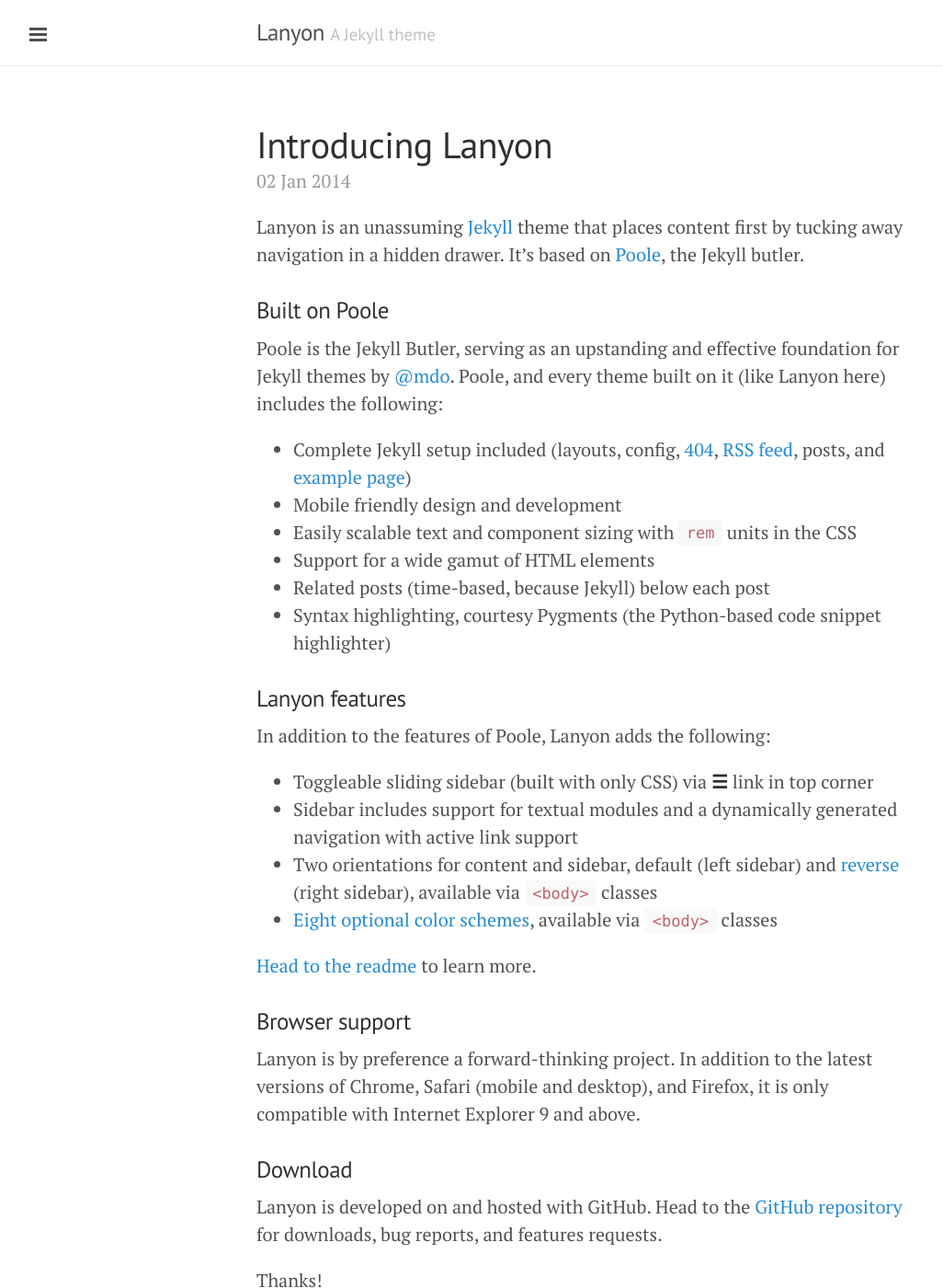
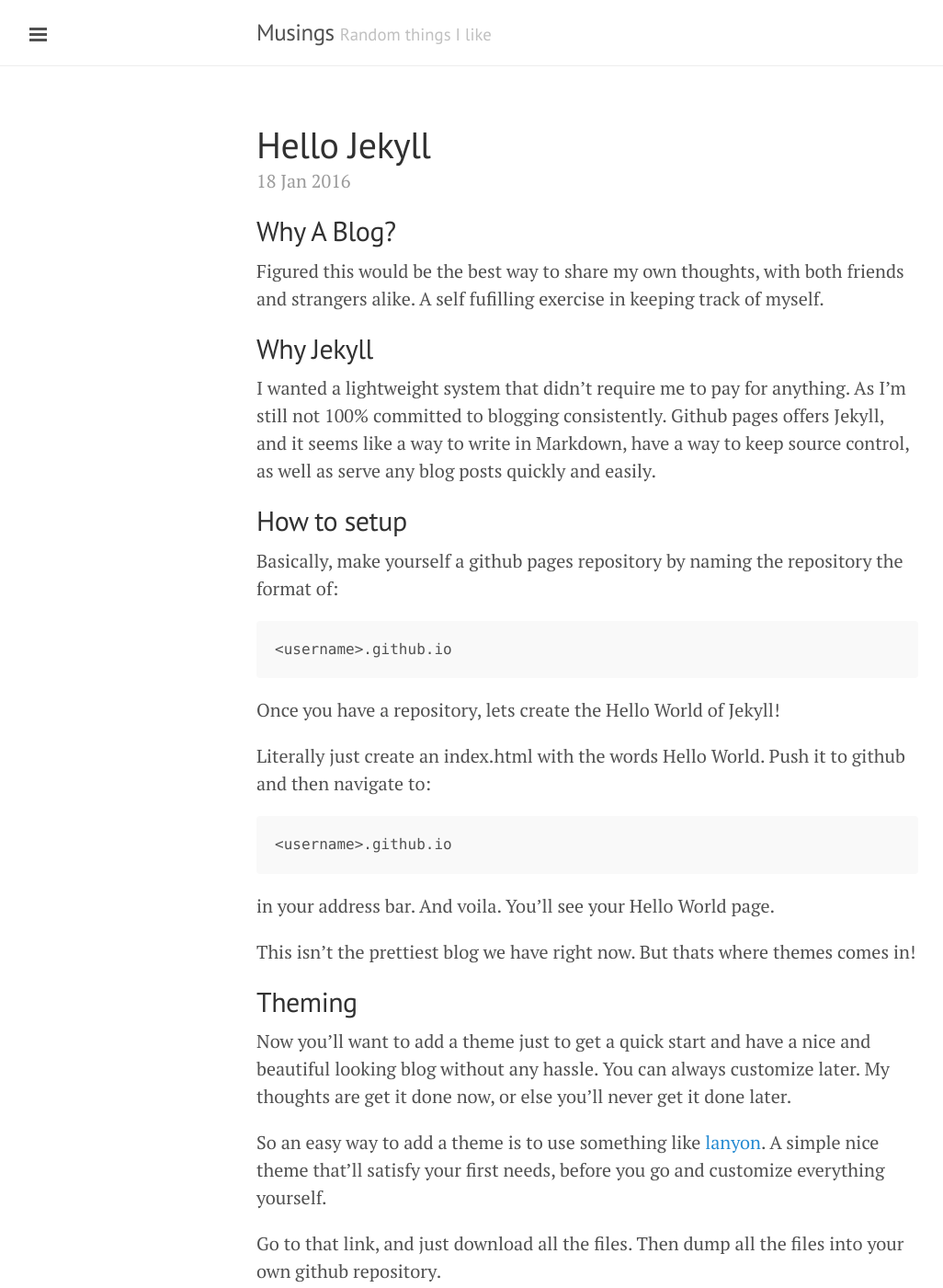
Before and after one commit to ShenW123/ShenW123.github.io, a Jekyll site: the page built from index.html, in a window 1280 px wide and 1400 px high. Shown: the whole window at 92% size, without its empty margins (1-1027 px from the left). Built offline with Jekyll 4.4.1, drawn with Linux system fonts in a browser that asks for light colours; the list of posts is cut into pages by our own code; some of the changed text lies outside the part shown.

Commit message:
My First Post

```diff
--- a/_config.yml
+++ b/_config.yml
@@ -1,22 +1,22 @@
 # Dependencies
 kramdown:
   input: GFM
-  syntax_highlighter: rouge
+  highlighter: rouge
 
 # Permalinks
 permalink:        pretty
 
 # Setup
-title:            Lanyon
-tagline:          'A Jekyll theme'
-description:      'A reserved <a href="http://jekyllrb.com" target="_blank">Jekyll</a> theme that places the utmost gravity on content with a hidden drawer. Made by <a href="https://twitter.com/mdo" target="_blank">@mdo</a>.'
-url:              http://lanyon.getpoole.com
+title:            Musings
+tagline:          'Random things I like'
+description:      ''
+url:              http://shenw123.github.io
 
 author:
-  name:           'Mark Otto'
-  url:            https://twitter.com/mdo
+  name:           'Shen Wang'
+  url:
 
-gems:             [jekyll-paginate, jekyll-gist]
+gems:             [jekyll-paginate]
 paginate:         5
 
 
--- a/_posts/2013-12-31-whats-jekyll.md
+++ /dev/null
@@ -1,12 +0,0 @@
----
-layout: post
-title: What's Jekyll?
----
-
-[Jekyll](http://jekyllrb.com) is a static site generator, an open-source tool for creating simple yet powerful websites of all shapes and sizes. From [the project's readme](https://github.com/mojombo/jekyll/blob/master/README.markdown):
-
-  > Jekyll is a simple, blog aware, static site generator. It takes a template directory [...] and spits out a complete, static website suitable for serving with Apache or your favorite web server. This is also the engine behind GitHub Pages, which you can use to host your project’s page or blog right here from GitHub.
-
-It's an immensely useful tool and one we encourage you to use here with Hyde.
-
-Find out more by [visiting the project on GitHub](https://github.com/mojombo/jekyll).
--- a/_posts/2014-01-01-example-content.md
+++ /dev/null
@@ -1,122 +0,0 @@
----
-layout: post
-title: Example content
----
-
-
-<div class="message">
-  Howdy! This is an example blog post that shows several types of HTML content supported in this theme.
-</div>
-
-Cum sociis natoque penatibus et magnis <a href="#">dis parturient montes</a>, nascetur ridiculus mus. *Aenean eu leo quam.* Pellentesque ornare sem lacinia quam venenatis vestibulum. Sed posuere consectetur est at lobortis. Cras mattis consectetur purus sit amet fermentum.
-
-> Curabitur blandit tempus porttitor. Nullam quis risus eget urna mollis ornare vel eu leo. Nullam id dolor id nibh ultricies vehicula ut id elit.
-
-Etiam porta **sem malesuada magna** mollis euismod. Cras mattis consectetur purus sit amet fermentum. Aenean lacinia bibendum nulla sed consectetur.
-
-## Inline HTML elements
-
-HTML defines a long list of available inline tags, a complete list of which can be found on the [Mozilla Developer Network](https://developer.mozilla.org/en-US/docs/Web/HTML/Element).
-
-- **To bold text**, use `<strong>`.
-- *To italicize text*, use `<em>`.
-- Abbreviations, like <abbr title="HyperText Markup Langage">HTML</abbr> should use `<abbr>`, with an optional `title` attribute for the full phrase.
-- Citations, like <cite>&mdash; Mark otto</cite>, should use `<cite>`.
-- <del>Deleted</del> text should use `<del>` and <ins>inserted</ins> text should use `<ins>`.
-- Superscript <sup>text</sup> uses `<sup>` and subscript <sub>text</sub> uses `<sub>`.
-
-Most of these elements are styled by browsers with few modifications on our part.
-
-## Heading
-
-Vivamus sagittis lacus vel augue rutrum faucibus dolor auctor. Duis mollis, est non commodo luctus, nisi erat porttitor ligula, eget lacinia odio sem nec elit. Morbi leo risus, porta ac consectetur ac, vestibulum at eros.
-
-### Code
-
-Cum sociis natoque penatibus et magnis dis `code element` montes, nascetur ridiculus mus.
-
-{% highlight js %}
-// Example can be run directly in your JavaScript console
-
-// Create a function that takes two arguments and returns the sum of those arguments
-var adder = new Function("a", "b", "return a + b");
-
-// Call the function
-adder(2, 6);
-// > 8
-{% endhighlight %}
-
-Aenean lacinia bibendum nulla sed consectetur. Etiam porta sem malesuada magna mollis euismod. Fusce dapibus, tellus ac cursus commodo, tortor mauris condimentum nibh, ut fermentum massa.
-
-### Lists
-
-Cum sociis natoque penatibus et magnis dis parturient montes, nascetur ridiculus mus. Aenean lacinia bibendum nulla sed consectetur. Etiam porta sem malesuada magna mollis euismod. Fusce dapibus, tellus ac cursus commodo, tortor mauris condimentum nibh, ut fermentum massa justo sit amet risus.
-
-* Praesent commodo cursus magna, vel scelerisque nisl consectetur et.
-* Donec id elit non mi porta gravida at eget metus.
-* Nulla vitae elit libero, a pharetra augue.
-
-Donec ullamcorper nulla non metus auctor fringilla. Nulla vitae elit libero, a pharetra augue.
-
-1. Vestibulum id ligula porta felis euismod semper.
-2. Cum sociis natoque penatibus et magnis dis parturient montes, nascetur ridiculus mus.
-3. Maecenas sed diam eget risus varius blandit sit amet non magna.
-
-Cras mattis consectetur purus sit amet fermentum. Sed posuere consectetur est at lobortis.
-
-<dl>
-  <dt>HyperText Markup Language (HTML)</dt>
-  <dd>The language used to describe and define the content of a Web page</dd>
-
-  <dt>Cascading Style Sheets (CSS)</dt>
-  <dd>Used to describe the appearance of Web content</dd>
-
-  <dt>JavaScript (JS)</dt>
-  <dd>The programming language used to build advanced Web sites and applications</dd>
-</dl>
-
-Integer posuere erat a ante venenatis dapibus posuere velit aliquet. Morbi leo risus, porta ac consectetur ac, vestibulum at eros. Nullam quis risus eget urna mollis ornare vel eu leo.
-
-### Tables
-
-Aenean lacinia bibendum nulla sed consectetur. Lorem ipsum dolor sit amet, consectetur adipiscing elit.
-
-<table>
-  <thead>
-    <tr>
-      <th>Name</th>
-      <th>Upvotes</th>
-      <th>Downvotes</th>
-    </tr>
-  </thead>
-  <tfoot>
-    <tr>
-      <td>Totals</td>
-      <td>21</td>
-      <td>23</td>
-    </tr>
-  </tfoot>
-  <tbody>
-    <tr>
-      <td>Alice</td>
-      <td>10</td>
-      <td>11</td>
-    </tr>
-    <tr>
-      <td>Bob</td>
-      <td>4</td>
-      <td>3</td>
-    </tr>
-    <tr>
-      <td>Charlie</td>
-      <td>7</td>
-      <td>9</td>
-    </tr>
-  </tbody>
-</table>
-
-Nullam id dolor id nibh ultricies vehicula ut id elit. Sed posuere consectetur est at lobortis. Nullam quis risus eget urna mollis ornare vel eu leo.
-
------
-
-Want to see something else added? <a href="https://github.com/poole/poole/issues/new">Open an issue.</a>
--- a/_posts/2014-01-02-introducing-lanyon.md
+++ /dev/null
@@ -1,38 +0,0 @@
----
-layout: post
-title: Introducing Lanyon
----
-
-Lanyon is an unassuming [Jekyll](http://jekyllrb.com) theme that places content first by tucking away navigation in a hidden drawer. It's based on [Poole](http://getpoole.com), the Jekyll butler.
-
-### Built on Poole
-
-Poole is the Jekyll Butler, serving as an upstanding and effective foundation for Jekyll themes by [@mdo](https://twitter.com/mdo). Poole, and every theme built on it (like Lanyon here) includes the following:
-
-* Complete Jekyll setup included (layouts, config, [404](/404), [RSS feed](/atom.xml), posts, and [example page](/about))
-* Mobile friendly design and development
-* Easily scalable text and component sizing with `rem` units in the CSS
-* Support for a wide gamut of HTML elements
-* Related posts (time-based, because Jekyll) below each post
-* Syntax highlighting, courtesy Pygments (the Python-based code snippet highlighter)
-
-### Lanyon features
-
-In addition to the features of Poole, Lanyon adds the following:
-
-* Toggleable sliding sidebar (built with only CSS) via **☰** link in top corner
-* Sidebar includes support for textual modules and a dynamically generated navigation with active link support
-* Two orientations for content and sidebar, default (left sidebar) and [reverse](https://github.com/poole/lanyon#reverse-layout) (right sidebar), available via `<body>` classes
-* [Eight optional color schemes](https://github.com/poole/lanyon#themes), available via `<body>` classes
-
-[Head to the readme](https://github.com/poole/lanyon#readme) to learn more.
-
-### Browser support
-
-Lanyon is by preference a forward-thinking project. In addition to the latest versions of Chrome, Safari (mobile and desktop), and Firefox, it is only compatible with Internet Explorer 9 and above.
-
-### Download
-
-Lanyon is developed on and hosted with GitHub. Head to the <a href="https://github.com/poole/lanyon">GitHub repository</a> for downloads, bug reports, and features requests.
-
-Thanks!
--- /dev/null
+++ b/_posts/2016-01-18-hello-jekyll.md
@@ -0,0 +1,118 @@
+## Why A Blog?
+
+Figured this would be the best way to share my own thoughts, with both friends and strangers alike. A self fufilling exercise in keeping track of myself.
+
+## Why Jekyll
+
+I wanted a lightweight system that didn't require me to pay for anything. As I'm still not 100% committed to blogging consistently. Github pages offers Jekyll, and it seems like a way to write in Markdown, have a way to keep source control, as well as serve any blog posts quickly and easily.
+
+## How to setup
+
+Basically, make yourself a github pages repository by naming the repository the format of:
+~~~~
+<username>.github.io
+~~~~
+
+Once you have a repository, lets create the Hello World of Jekyll!
+
+Literally just create an index.html with the words Hello World. Push it to github and then navigate to:
+
+~~~
+<username>.github.io
+~~~
+
+in your address bar. And voila. You'll see your Hello World page.
+
+This isn't the prettiest blog we have right now. But thats where themes comes in!
+
+## Theming
+
+Now you'll want to add a theme just to get a quick start and have a nice and beautiful looking blog without any hassle. You can always customize later. My thoughts are get it done now, or else you'll never get it done later.
+
+So an easy way to add a theme is to use something like [lanyon](https://github.com/poole/lanyon). A simple nice theme that'll satisfy your first needs, before you go and customize everything yourself.
+
+Go to that link, and just download all the files. Then dump all the files into your own github repository.
+
+Normally all you would need to do now is to Serve your Jekyll blog with
+
+~~~
+jekyll serve
+~~~
+
+But you'll run into some errors as lanyon was build for Jekyll 2.5, and we are now on Jekyll 3
+
+### Upgrading Lanyon to Jekyll 3
+
+Theres 3 main things you need to address to convert Lanyon to Jekyll 3.
+
+#### 1.
+
+~~~
+ Deprecation: You appear to have pagination turned on, but you haven't included the `jekyll-paginate` gem. Ensure you have `gems: [jekyll-paginate]` in your configuration file.
+~~~
+You'll need to install the paginate gem by running in the command line:
+~~~
+gem install jekyll-paginate
+~~~
+
+Then add the jekyll-paginate into your _config.yml
+
+~~~
+gems: [jekyll-paginate]
+~~~
+
+#### 2.
+
+~~~
+ Dependency Error: Yikes! It looks like you don't have redcarpet or one of its dependencies installed. In order to use Jekyll as currently configured, you'll need to install this gem. The full error message from Ruby is: 'cannot load such file -- redcarpet' If you run into trouble, you can find helpful resources at http://jekyllrb.com/help/!
+~~~
+
+For this issue you need to switch to Markdown in the format of Kramdown.
+
+Install kramdown by executing in the command Line:
+~~~
+gem install kramdown
+~~~
+
+Change the _config.yml from redcarpet to:
+~~~
+kramdown:
+  input: GFM
+~~~
+
+
+#### 3.
+
+~~~
+Deprecation: The 'pygments' configuration option has been renamed to 'highlighter'. Please update your config file accordingly. The allowed values are 'rouge', 'pygments' or null.
+~~~
+
+Pygments is no longer supported in Jekyll 3.
+
+I personally use rouge so just add to the _config.yml:
+~~~
+highlighter: rouge
+~~~
+
+## Serving Jekyll
+
+Now that all of that is out of the way. It's time to see your new blog! And tihs time lets do it on a local machine, so you can test and customize it before showing it to the world.
+
+In the command line type:
+
+~~~
+jekyll serve -w
+~~~
+
+Then navigate in your web browser to:
+~~~
+localhost:4000
+~~~
+
+Which should contain your new blog.
+
+Make changes in your posts and see them update immediately. No more waiting for the server to load before seeing the changes you've made. This is all done through the -w command in jekyll serve.
+
+Once your ready, you can publish the blog out there with a simple push to the git repository.
+
+With a system like this it feels much easier to actually write about stuff, I can just write anywhere in Markdown, and publish to my blog by pushing to the git repository from anywhere with access.
```
